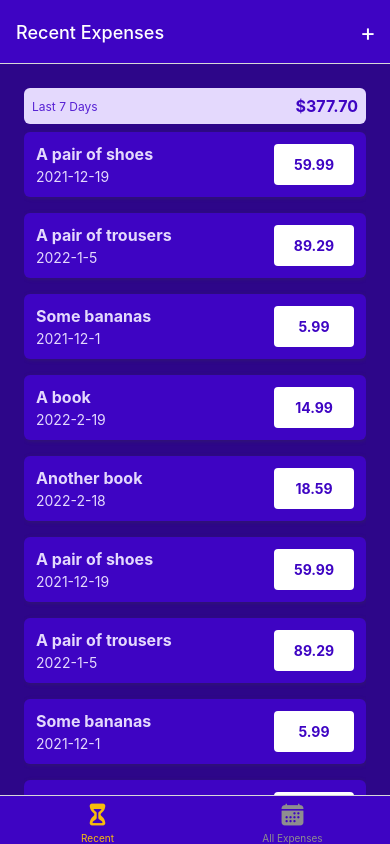
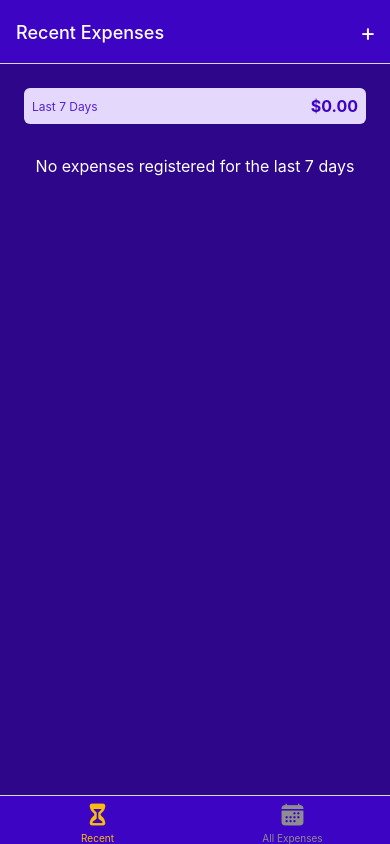
Before and after one commit to AStoychev/react-native-expense-tracker, a React Native app: screen /RecentExpenses in a window 390 px wide. Built offline with nearby package versions, Linux system fonts and the light colour scheme.

Commit message:
Create expense tracker application without database

```diff
--- a/App.js
+++ b/App.js
@@ -2,6 +2,9 @@
 import { NavigationContainer } from '@react-navigation/native';
 import { createNativeStackNavigator } from '@react-navigation/native-stack';
 import { createBottomTabNavigator } from '@react-navigation/bottom-tabs';
+
+import ExpensesContextProvider from './store/expenses-context';
+
 import ManageExpense from './screens/ManageExpense';
 import RecentExpenses from './screens/RecentExpenses';
 import AllExpenses from './screens/AllExpenses';
@@ -63,7 +66,8 @@
 export default function App() {
     return (
         <>
-      <StatusBar style="auto" />
+            <StatusBar style="light" />
+            <ExpensesContextProvider>
                 <NavigationContainer>
                     <Stack.Navigator
                         screenOptions={{
@@ -85,6 +89,7 @@
                         />
                     </Stack.Navigator>
                 </NavigationContainer>
+            </ExpensesContextProvider>
         </>
     );
 }
--- a/components/ExpensesOutput/ExpensesOutput.js
+++ b/components/ExpensesOutput/ExpensesOutput.js
@@ -1,78 +1,21 @@
-import { View, StyleSheet } from "react-native";
+import { View, Text, StyleSheet } from "react-native";
 
 import ExpensesList from "./ExpensesList";
 import ExpensesSummary from "./ExpensesSummary";
 
 import { GlobalStyles } from "../../constants/styles";
 
-const DUMMY_EXPENSES = [
-    {
-        id: 'e1',
-        description: 'A pair of shoes',
-        amount: 59.99,
-        date: new Date('2021-12-19')
-    },
-    {
-        id: 'e2',
-        description: 'A pair of trousers',
-        amount: 89.29,
-        date: new Date('2022-01-05')
-    },
-    {
-        id: 'e3',
-        description: 'Some bananas',
-        amount: 5.99,
-        date: new Date('2021-12-01')
-    },
-    {
-        id: 'e4',
-        description: 'A book',
-        amount: 14.99,
-        date: new Date('2022-02-19')
-    },
-    {
-        id: 'e5',
-        description: 'Another book',
-        amount: 18.59,
-        date: new Date('2022-02-18')
-    },
-    {
-        id: 'e6',
-        description: 'A pair of shoes',
-        amount: 59.99,
-        date: new Date('2021-12-19')
-    },
-    {
-        id: 'e7',
-        description: 'A pair of trousers',
-        amount: 89.29,
-        date: new Date('2022-01-05')
-    },
-    {
-        id: 'e8',
-        description: 'Some bananas',
-        amount: 5.99,
-        date: new Date('2021-12-01')
-    },
-    {
-        id: 'e9',
-        description: 'A book',
-        amount: 14.99,
-        date: new Date('2022-02-19')
-    },
-    {
-        id: 'e10',
-        description: 'Another book',
-        amount: 18.59,
-        date: new Date('2022-02-18')
+function ExpensesOutput({ expenses, expensesPeriod, fallbackText }) {
+    let content = <Text style={styles.infoText}>{fallbackText}</Text>;
+
+    if (expenses.length > 0) {
+        content = <ExpensesList expenses={expenses} />
     }
-];
 
-function ExpensesOutput({ expenses, expensesPeriod }) {
     return (
         <View style={styles.container}>
-            <ExpensesSummary expenses={DUMMY_EXPENSES} periodName={expensesPeriod} />
-            <ExpensesList expenses={DUMMY_EXPENSES} />
+            <ExpensesSummary expenses={expenses} periodName={expensesPeriod} />
+            {content}
         </View>
     )
 }
@@ -86,5 +29,11 @@
         paddingTop: 24,
         paddingBottom: 0,
         backgroundColor: GlobalStyles.colors.primary700
+    },
+    infoText: {
+        color: 'white',
+        fontSize: 16,
+        textAlign: 'center',
+        marginTop: 32
     }
-})
+});
--- a/screens/AllExpenses.js
+++ b/screens/AllExpenses.js
@@ -1,7 +1,18 @@
+import { useContext } from "react";
+
 import ExpensesOutput from "../components/ExpensesOutput/ExpensesOutput";
+import { ExpensesContext } from "../store/expenses-context";
 
 function AllExpenses() {
-    return <ExpensesOutput expensesPeriod="Total"/>
+    const expensesCtx = useContext(ExpensesContext);
+
+    return (
+        <ExpensesOutput
+            expenses={expensesCtx.expenses}
+            expensesPeriod="Total"
+            fallbackText="No registered expenses found!"
+        />
+    )
 }
 
 export default AllExpenses;
--- a/screens/ManageExpense.js
+++ b/screens/ManageExpense.js
@@ -1,6 +1,8 @@
-import { useLayoutEffect } from "react";
+import { useLayoutEffect, useContext } from "react";
 
 import { View, StyleSheet } from "react-native";
+
+import { ExpensesContext } from "../store/expenses-context";
 
 import IconButton from "../components/UI/IconButton";
 import Button from "../components/UI/Button";
@@ -8,6 +10,8 @@
 import { GlobalStyles } from "../constants/styles";
 
 function ManageExpense({ route, navigation }) {
+    const expensesCtx = useContext(ExpensesContext);
+
     const editedExpenseId = route.params?.expenseId;
     const isEditing = !!editedExpenseId;
 
@@ -17,11 +21,34 @@
         });
     }, [navigation, isEditing]);
 
-    function deleteExpenseHandler() { };
+    function deleteExpenseHandler() {
+        expensesCtx.deleteExpense(editedExpenseId);
+        navigation.goBack();
+    };
 
-    function cancelHandler() { };
+    function cancelHandler() {
+        navigation.goBack();
+    };
 
-    function confirmHandler() { };
+    function confirmHandler() {
+        if (isEditing) {
+            expensesCtx.updateExpense(
+                editedExpenseId,
+                {
+                    description: 'Test UP',
+                    amount: 19.99,
+                    date: new Date('2024-05-28')
+                }
+            );
+        } else {
+            expensesCtx.addExpense({
+                description: 'Test',
+                amount: 19.99,
+                date: new Date('2023-05-28')
+            });
+        }
+        navigation.goBack();
+    };
 
     return (
         <View style={styles.container}>
--- a/screens/RecentExpenses.js
+++ b/screens/RecentExpenses.js
@@ -1,7 +1,24 @@
+import { useContext } from "react";
+
 import ExpensesOutput from "../components/ExpensesOutput/ExpensesOutput";
+import { ExpensesContext } from "../store/expenses-context";
+import { getDateMinusDays } from "../util/date";
 
 function RecentExpenses() {
-    return <ExpensesOutput expensesPeriod="Last 7 Days"/>
+    const expensesCtx = useContext(ExpensesContext);
+
+    const recentExpenses = expensesCtx.expenses.filter((expense) => {
+        const today = new Date();
+        const date7DaysAgo = getDateMinusDays(today, 7);
+
+        return (expense.date >= date7DaysAgo) && (expense.date <= today);
+    })
+
+    return <ExpensesOutput
+        expenses={recentExpenses}
+        expensesPeriod="Last 7 Days"
+        fallbackText="No expenses registered for the last 7 days"
+    />;
 }
 
 export default RecentExpenses;
--- /dev/null
+++ b/store/expenses-context.js
@@ -0,0 +1,123 @@
+import { createContext, useReducer } from "react";
+
+const DUMMY_EXPENSES = [
+    {
+        id: 'e1',
+        description: 'A pair of shoes',
+        amount: 59.99,
+        date: new Date('2021-12-19')
+    },
+    {
+        id: 'e2',
+        description: 'A pair of trousers',
+        amount: 89.29,
+        date: new Date('2022-01-05')
+    },
+    {
+        id: 'e3',
+        description: 'Some bananas',
+        amount: 5.99,
+        date: new Date('2021-12-01')
+    },
+    {
+        id: 'e4',
+        description: 'A book',
+        amount: 14.99,
+        date: new Date('2022-02-19')
+    },
+    {
+        id: 'e5',
+        description: 'Another book',
+        amount: 18.59,
+        date: new Date('2024-05-27')
+    },
+    {
+        id: 'e6',
+        description: 'A pair of shoes',
+        amount: 59.99,
+        date: new Date('2021-12-19')
+    },
+    {
+        id: 'e7',
+        description: 'A pair of trousers',
+        amount: 89.29,
+        date: new Date('2022-01-05')
+    },
+    {
+        id: 'e8',
+        description: 'Some bananas',
+        amount: 5.99,
+        date: new Date('2021-12-01')
+    },
+    {
+        id: 'e9',
+        description: 'A book',
+        amount: 14.99,
+        date: new Date('2022-02-19')
+    },
+    {
+        id: 'e10',
+        description: 'Another book',
+        amount: 18.59,
+        date: new Date('2024-05-25')
+    }
+];
+
+export const ExpensesContext = createContext({
+    expenses: [],
+    addExpense: ({ description, amount, date }) => { },
+    deleteExpense: (id) => { },
+    updateExpense: (i, { description, amount, date }) => { }
+});
+
+function expensesReducer(state, action) {
+    switch (action.type) {
+        case 'ADD':
+            const id = new Date().toString() + Math.random().toString();
+            return [{ ...action.payload, id: id }, ...state]
+        case 'UPDATE':
+            const updatableExpenseIndex = state.findIndex(
+                (expense) => expense.id === action.payload.id
+            );
+            const updatableExpense = state[updatableExpenseIndex];
+            const updatedItem = { ...updatableExpense, ...action.payload.data };
+            const updatedExpenses = [...state];
+            updatedExpenses[updatableExpenseIndex] = updatedItem;
+            return updatedExpenses;
+        case 'DELETE':
+            return state.filter((expense) => expense.id !== action.payload)
+        default:
+            return state;
+    }
+}
+
+function ExpensesContextProvider({ children }) {
+    const [expensesState, dispatch] = useReducer(expensesReducer, DUMMY_EXPENSES);
+
+    function addExpense(expenseData) {
+        dispatch({ type: 'ADD', payload: expenseData });
+    }
+
+    function deleteExpense(id) {
+        dispatch({ type: 'DELETE', payload: id });
+    }
+
+    function updateExpense(id, expenseData) {
+        dispatch({ type: 'UPDATE', payload: { id: id, data: expenseData } });
+    }
+
+    const value = {
+        expenses: expensesState,
+        addExpense: addExpense,
+        deleteExpense: deleteExpense,
+        updateExpense: updateExpense
+    };
+
+    return (
+        <ExpensesContext.Provider value={value}>
+            {children}
+        </ExpensesContext.Provider>
+    );
+}
+
+export default ExpensesContextProvider;
--- a/util/date.js
+++ b/util/date.js
@@ -1,3 +1,7 @@
 export function getFormattedDate(date) {
     return `${date.getFullYear()}-${date.getMonth() + 1}-${date.getDate()}`;
 }
+
+export function getDateMinusDays(date, days) {
+    return new Date(date.getFullYear(), date.getMonth(), date.getDate() - days);
+}
```
Lines whose indentation alone changed are shown as unchanged.
